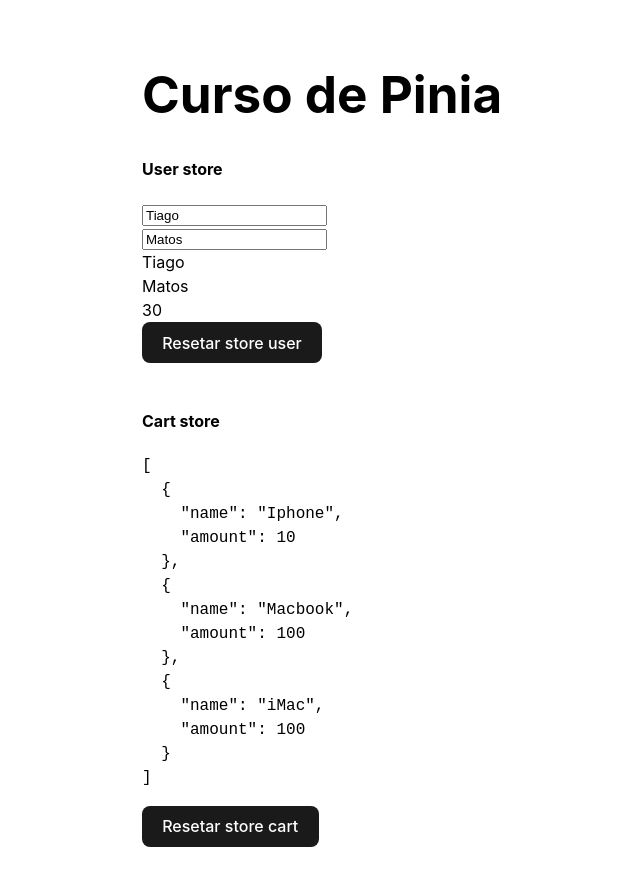
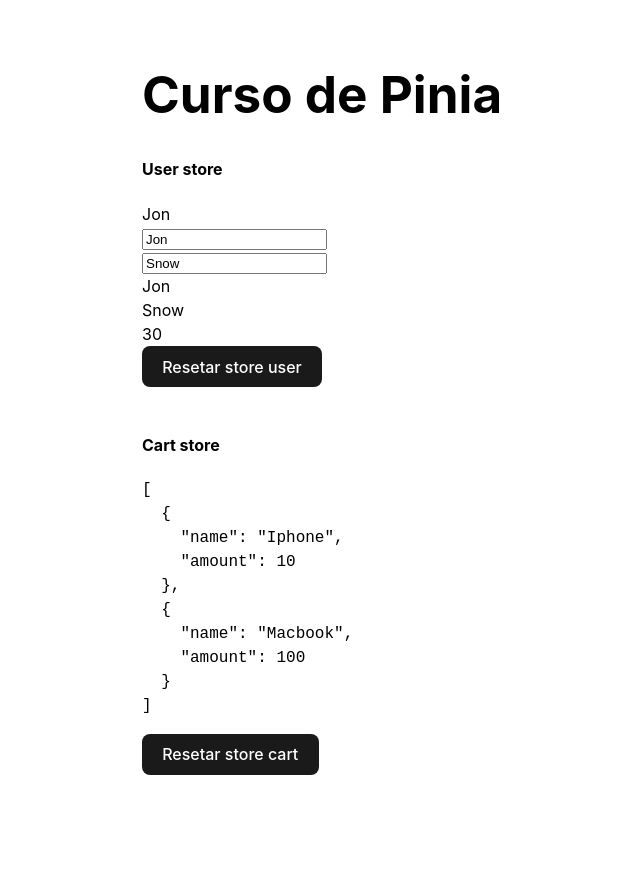
Before and after one commit to escolalaravue/pinia, a Vue app: page / in a window 1280 px wide. Shown: the whole page, without its empty margins (230-870 px from the left). After the commit the page ends 807 px from the top, so only its background shows below. Built offline with nearby package versions, Linux system fonts and the light colour scheme.

Commit message:
Pulo do gato com storeToRefs

```diff
--- a/src/App.vue
+++ b/src/App.vue
@@ -2,8 +2,9 @@
   <div>
     <h1>Curso de Pinia</h1>
     <h4>User store</h4>
-    <input type="text" v-model="userStore.firstName"> <br>
-    <input type="text" v-model="userStore.lastName"> <br>
+    {{firstName}} <br>
+    <input type="text" v-model="firstName"> <br>
+    <input type="text" v-model="lastName"> <br>
     {{ userStore.firstName }} <br>
     {{ userStore.lastName }} <br>
     {{ userStore.age }} <br>
@@ -20,31 +21,9 @@
 import {useUserStore} from './store/user.js';
 import {useCartStore} from './store/cart.js';
 import {watch} from 'vue';
+import {storeToRefs} from 'pinia';
 
 const userStore = useUserStore();
+const {firstName, lastName} = storeToRefs(userStore)
 const cartStore = useCartStore();
-
-// watch(userStore, (vl) => {
-//   console.log(vl)
-// })
-//
-// watch(() => userStore.firstName, (vl) => {
-//   console.log(vl)
-// })
-
-userStore.$patch({
-  firstName: 'Tiago',
-  lastName: 'Matos',
-})
-
-cartStore.$subscribe((mutation, state) => {
-  console.log(mutation, state)
-})
-
-cartStore.$patch((state) => {
-  state.products.push({
-    name: 'iMac',
-    amount: 100
-  })
-})
 </script>
```
